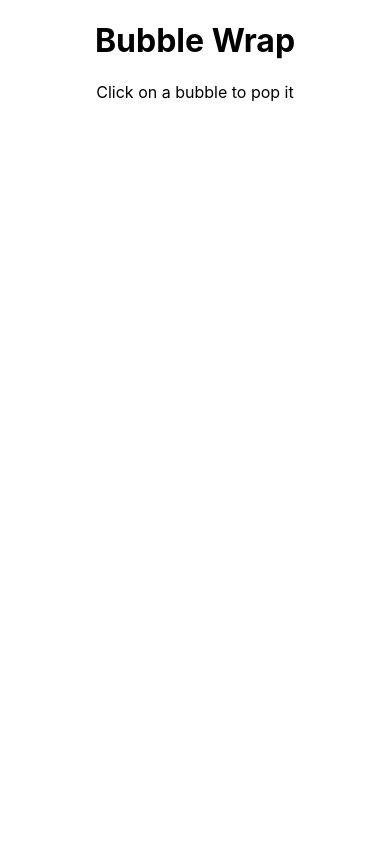
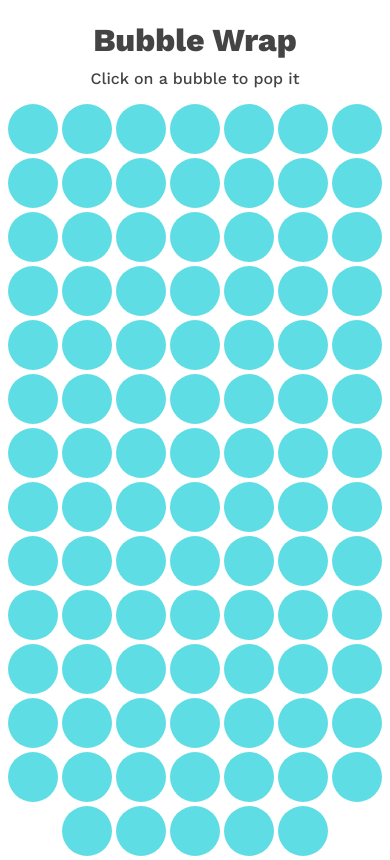
Before and after one commit to scrabill/bubble-wrap, a React (Create React App) app: page / in a window 390 px wide. Built offline with nearby package versions, Linux system fonts and the light colour scheme.

Commit message:
Adds styles for bubbles, text and removes default styles

```diff
--- a/src/App.css
+++ b/src/App.css
@@ -1,31 +1,5 @@
 .App {
   text-align: center;
-}
-
-.App-logo {
-  height: 40vmin;
-  pointer-events: none;
-}
-
-@media (prefers-reduced-motion: no-preference) {
-  .App-logo {
-    animation: App-logo-spin infinite 20s linear;
-  }
-}
-
-.App-header {
-  background-color: #282c34;
-  min-height: 100vh;
-  display: flex;
-  flex-direction: column;
-  align-items: center;
-  justify-content: center;
-  font-size: calc(10px + 2vmin);
-  color: white;
-}
-
-.App-link {
-  color: #61dafb;
 }
 
 @keyframes App-logo-spin {
@@ -36,3 +10,44 @@
     transform: rotate(360deg);
   }
 }
+
+body {
+  margin: 0 auto;
+  background-color: #ffffff;
+  font-family: 'Work Sans', cursive;
+  color: #444444;
+}
+
+.bubble {
+  background-color: #5fdde5;
+  width: 50px;
+  height: 50px;
+  border-radius: 25px;
+  display: inline-block;
+  margin: 0 2px;
+}
+
+.container {
+  /* width: 600px;
+  height: 300px; */
+  max-width: 650px;
+  margin: 0 auto;
+}
+
+.popped {
+  background-color: #5fdde560;
+}
+
+h1 {
+  margin-bottom: 0;
+}
+
+p {
+  margin-top: 10px;
+}
+
+@media screen AND (max-width: 500px) {
+  .container {
+    width: 100%;
+  }
+}
```
